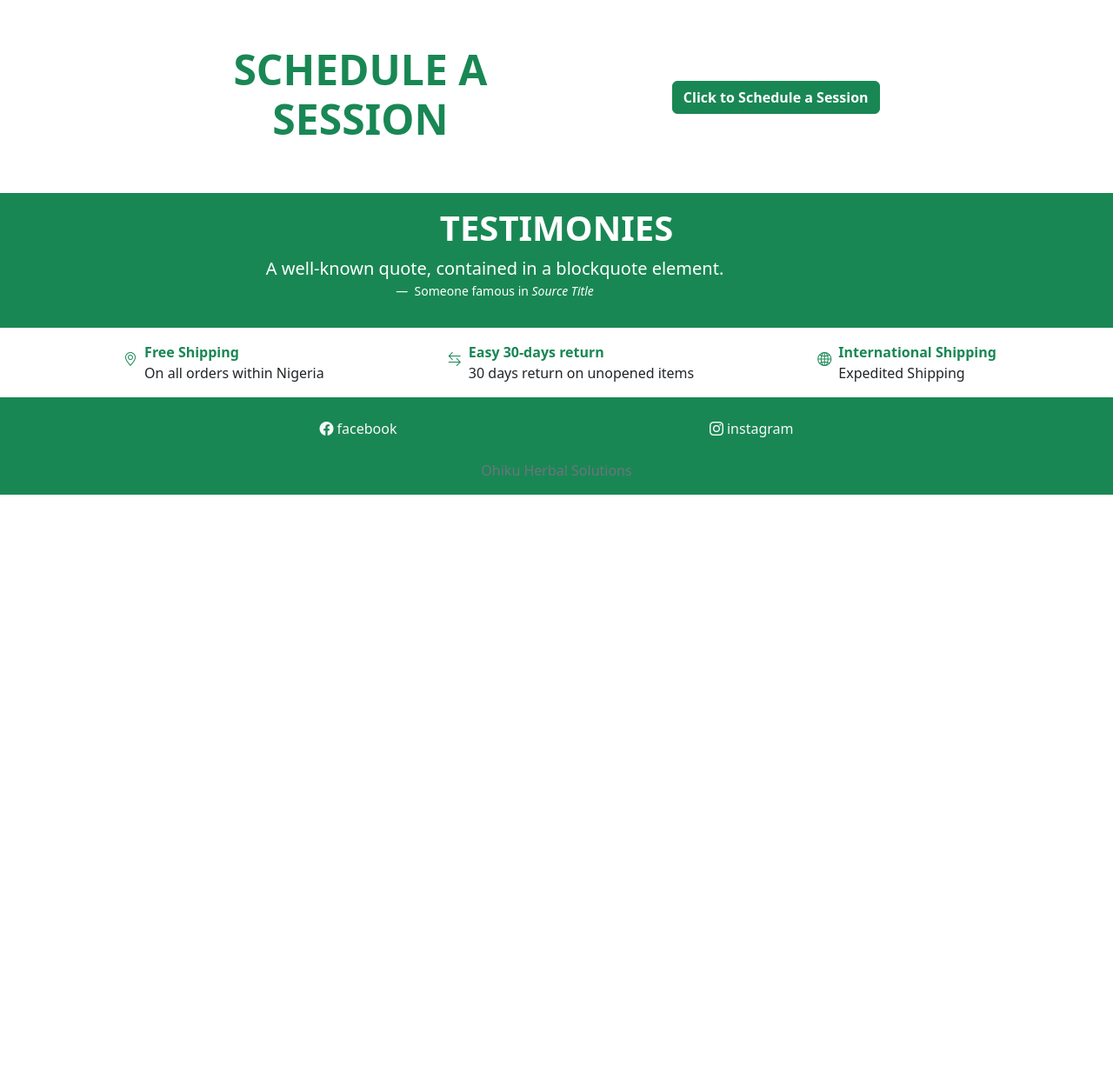
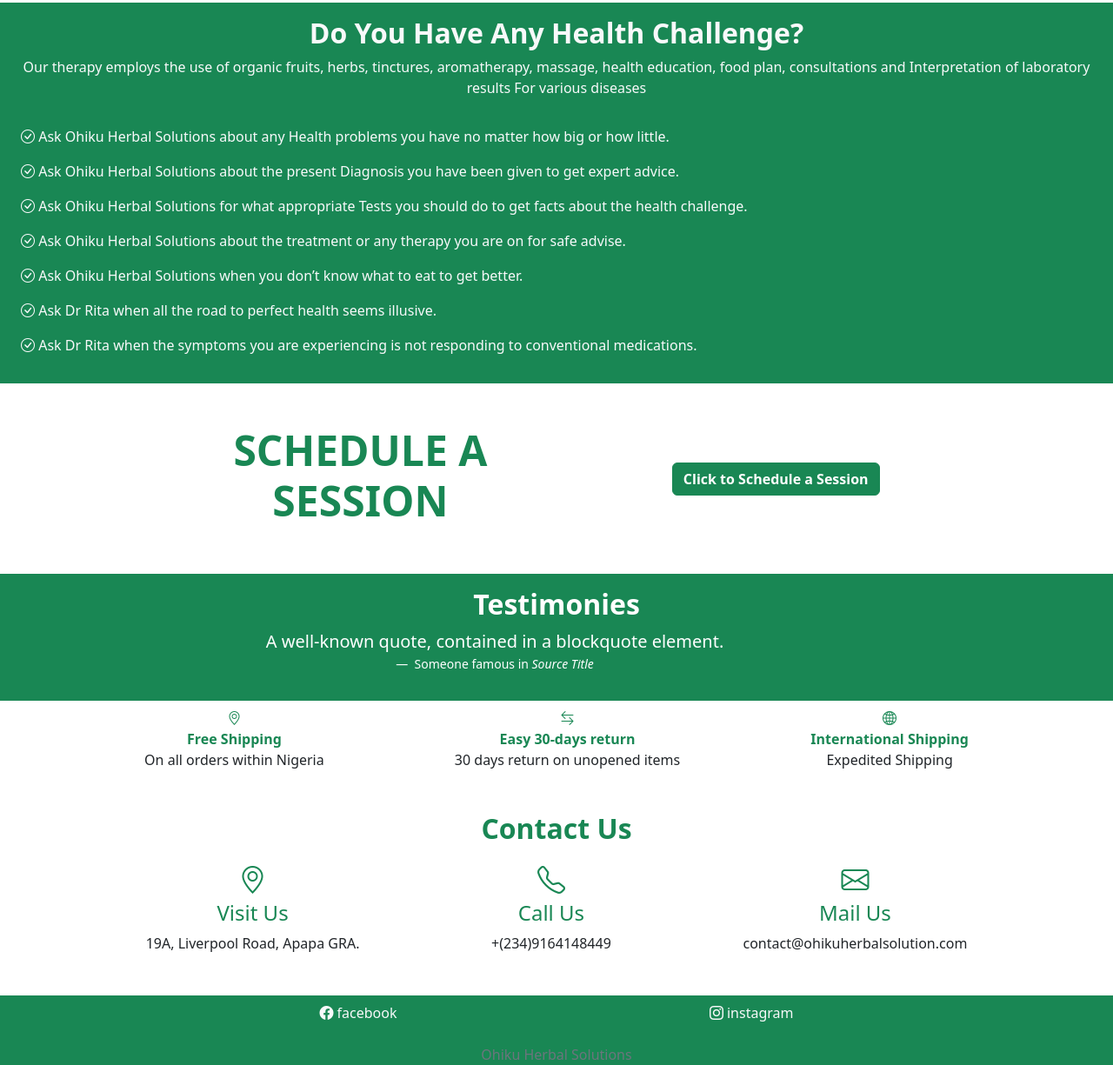
Before and after one commit to LIBERCOSOFT/ohiku-herbal-solutions, a plain HTML site: page index.html in a window 1280 px wide. Shown: the part 984-2209 px from the top of the page at 87% size. Before the commit the page ends 1553 px from the top, so only its background shows below. Drawn offline with nearby package versions, Linux system fonts and the light colour scheme.

Commit message:
edit based on second review on home page

```diff
--- a/index.html
+++ b/index.html
@@ -180,6 +180,52 @@
           </div>
         </div>
       </section>
+      <section id="health" class="px-2 pt-3 bg-success text-light">
+        <h2 class="fw-bolder text-center">Do You Have Any Health Challenge?</h2>
+        <p class="text-center">
+          Our therapy employs the use of organic fruits, herbs, tinctures,
+          aromatherapy, massage, health education, food plan, consultations and
+          Interpretation of laboratory results For various diseases
+        </p>
+        <div class="p-3">
+          <div class="">
+            <p>
+              <i class="bi bi-check-circle"></i>
+              Ask Ohiku Herbal Solutions about any Health problems you have no
+              matter how big or how little.
+            </p>
+            <p>
+              <i class="bi bi-check-circle"></i>
+              Ask Ohiku Herbal Solutions about the present Diagnosis you have
+              been given to get expert advice.
+            </p>
+            <p>
+              <i class="bi bi-check-circle"></i>
+              Ask Ohiku Herbal Solutions for what appropriate Tests you should
+              do to get facts about the health challenge.
+            </p>
+            <p>
+              <i class="bi bi-check-circle"></i>
+              Ask Ohiku Herbal Solutions about the treatment or any therapy you
+              are on for safe advise.
+            </p>
+            <p>
+              <i class="bi bi-check-circle"></i>
+              Ask Ohiku Herbal Solutions when you don’t know what to eat to get
+              better.
+            </p>
+            <p>
+              <i class="bi bi-check-circle"></i>
+              Ask Dr Rita when all the road to perfect health seems illusive.
+            </p>
+            <p>
+              <i class="bi bi-check-circle"></i>
+              Ask Dr Rita when the symptoms you are experiencing is not
+              responding to conventional medications.
+            </p>
+          </div>
+        </div>
+      </section>
       <section id="schedule" class="px-2">
         <div class="p-5">
           <div
@@ -198,7 +244,7 @@
         </div>
       </section>
       <section id="testimonies" class="px-2 py-3 bg-success">
-        <h1 class="text-center fw-bold">TESTIMONIES</h1>
+        <h2 class="text-center fw-bold">Testimonies</h2>
         <div
           id="carouselExampleSlidesOnly"
           class="carousel slide"
@@ -242,35 +288,50 @@
         </div>
       </section>
       <section id="delivery">
-        <div
-          id="intoduction__container"
-          class="d-lg-flex justify-content-evenly pt-3"
-        >
-          <div class="d-flex">
-            <i class="bi bi-geo-alt p-2 text-success"></i>
-            <div>
+        <div class="px-3">
+          <div class="d-lg-flex justify-content-evenly text-center">
+            <div class="pt-lg-2">
+              <i class="bi bi-geo-alt p-2 text-success"></i>
               <p class="fw-bolder mb-0 text-success">Free Shipping</p>
               <p>On all orders within Nigeria</p>
             </div>
-          </div>
-          <div class="d-flex">
-            <i class="bi bi-arrow-left-right p-2 text-success"></i>
-            <div>
+            <div class="pt-lg-2">
+              <i class="bi bi-arrow-left-right p-2 text-success"></i>
               <p class="fw-bolder mb-0 text-success">Easy 30-days return</p>
               <p>30 days return on unopened items</p>
             </div>
-          </div>
-          <div class="d-flex">
-            <i class="bi bi-globe2 p-2 text-success"></i>
-            <div>
+            <div class="pt-lg-2">
+              <i class="bi bi-globe2 p-2 text-success"></i>
               <p class="fw-bolder mb-0 text-success">International Shipping</p>
               <p>Expedited Shipping</p>
             </div>
           </div>
         </div>
       </section>
+      <section id="contact__container">
+        <div class="px-3">
+          <h2 class="text-center fw-bold text-success">Contact Us</h2>
+          <div class="d-lg-flex justify-content-evenly text-center">
+            <div class="pt-lg-2">
+              <i class="bi bi-geo-alt text-success fs-2"></i>
+              <h4 class="text-success">Visit Us</h4>
+              <p>19A, Liverpool Road, Apapa GRA.</p>
+            </div>
+            <div class="pt-lg-2">
+              <i class="bi bi-telephone text-success fs-2"></i>
+              <h4 class="text-success">Call Us</h4>
+              <p>+(234)9164148449</p>
+            </div>
+            <div class="pt-lg-2">
+              <i class="bi bi-envelope text-success fs-2"></i>
+              <h4 class="text-success">Mail Us</h4>
+              <p>contact@ohikuherbalsolution.com</p>
+            </div>
+          </div>
+        </div>
+      </section>
     </main>
-    <footer class="footer mt-auto py-3 bg-success">
+    <footer class="footer mt-auto py-0 bg-success">
       <div class="d-lg-flex justify-content-evenly p-2" id="footer__info">
         <p>
           <a class="text-decoration-none text-light" href="#"
```
